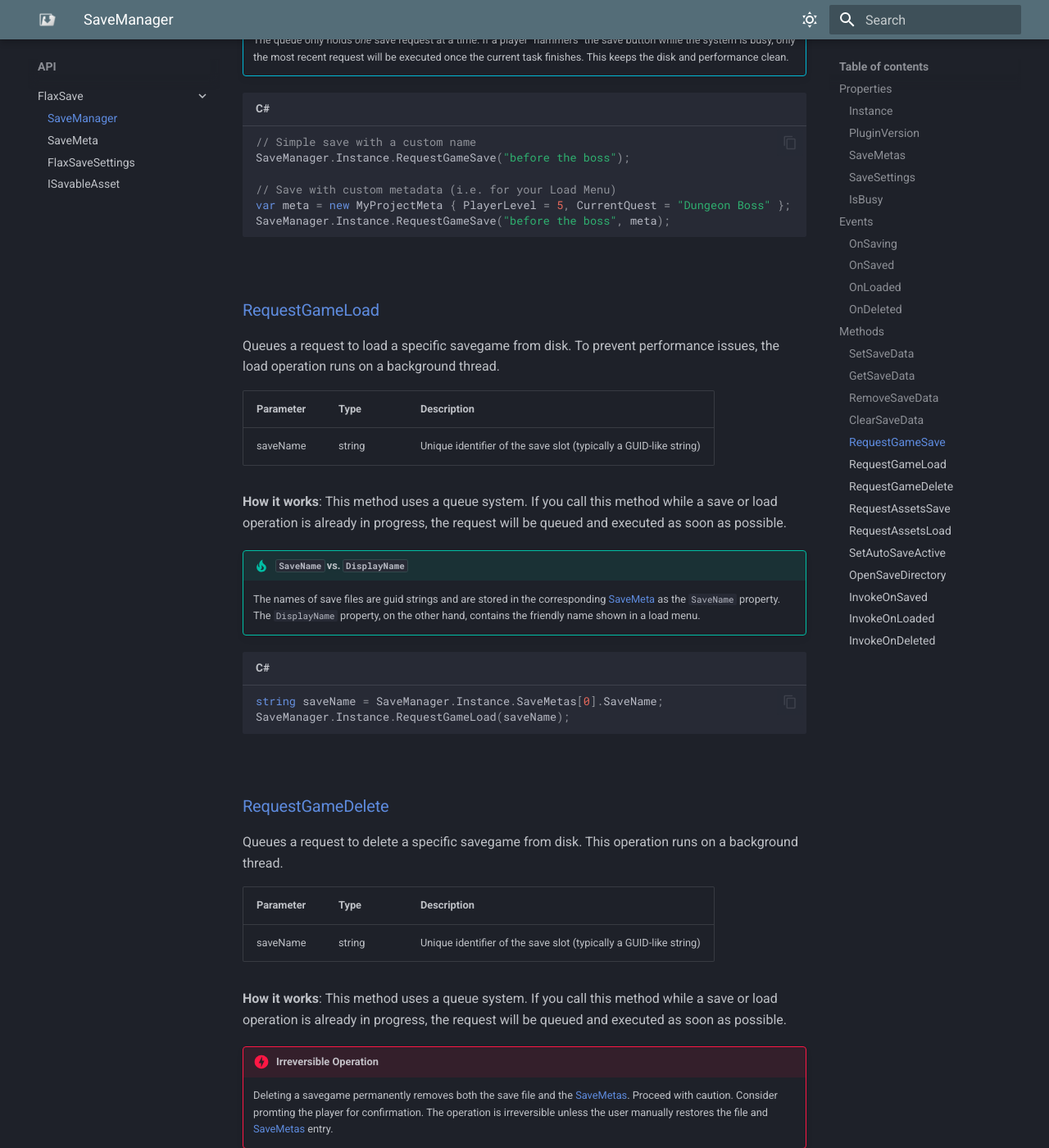
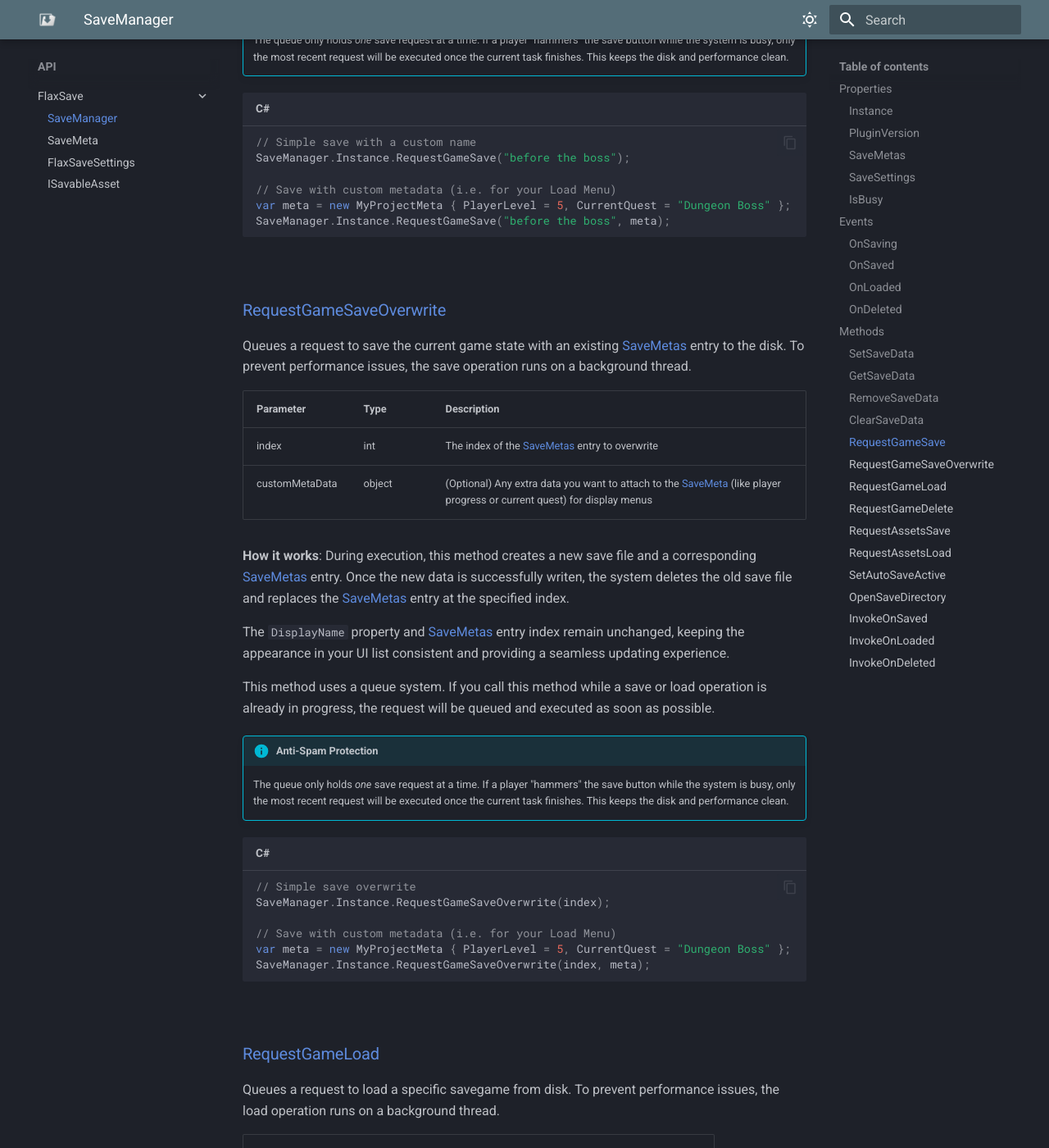
Before and after one commit to Myterian/FlaxSave, an MkDocs documentation site: the page built from docs/Api/SaveManager.md, in a window 1280 px wide and 1400 px high, scrolled down 8328 px. Shown: the whole window at 82% size. Built offline with MkDocs 1.6.1 and Material for MkDocs 9.7.7, drawn with Linux system fonts in a browser that asks for light colours.

Commit message:
Add RequestGameSaveOverwrite to SaveManager

````diff
--- a/docs/Api/SaveManager.md
+++ b/docs/Api/SaveManager.md
@@ -292,6 +292,36 @@ SaveManager.Instance.RequestGameSave("before the boss", meta);
 </br>
 
 
+
+### [RequestGameSaveOverwrite](SaveManager.md#requestgamesaveoverwrite)
+Queues a request to save the current game state with an existing [SaveMetas](#savemetas) entry to the disk. To prevent performance issues, the save operation runs on a background thread.
+
+|Parameter|Type|Description|
+|----|---|---|
+|index|int|The index of the [SaveMetas](#savemetas) entry to overwrite|
+|customMetaData|object|(Optional) Any extra data you want to attach to the [SaveMeta](SaveMeta.md) (like player progress or current quest) for display menus|
+
+**How it works**: During execution, this method creates a new save file and a corresponding [SaveMetas](#savemetas) entry. Once the new data is successfully writen, the system deletes the old save file and replaces the [SaveMetas](#savemetas) entry at the specified index.
+
+The `DisplayName` property and [SaveMetas](#savemetas) entry index remain unchanged, keeping the appearance in your UI list consistent and providing a seamless updating experience.
+
+This method uses a queue system. If you call this method while a save or load operation is already in progress, the request will be queued and executed as soon as possible.
+
+!!! info "Anti-Spam Protection"
+    The queue only holds _one_ save request at a time. If a player "hammers" the save button while the system is busy, only the most recent request will be executed once the current task finishes. This keeps the disk and performance clean.
+
+``` cs title="C#"
+// Simple save overwrite
+SaveManager.Instance.RequestGameSaveOverwrite(index);
+
+// Save with custom metadata (i.e. for your Load Menu)
+var meta = new MyProjectMeta { PlayerLevel = 5, CurrentQuest = "Dungeon Boss" };
+SaveManager.Instance.RequestGameSaveOverwrite(index, meta);
+
+```
+</br>
+
+
 ### [RequestGameLoad](SaveManager.md#requestgameload)
 Queues a request to load a specific savegame from disk. To prevent performance issues, the load operation runs on a background thread.
 
````
